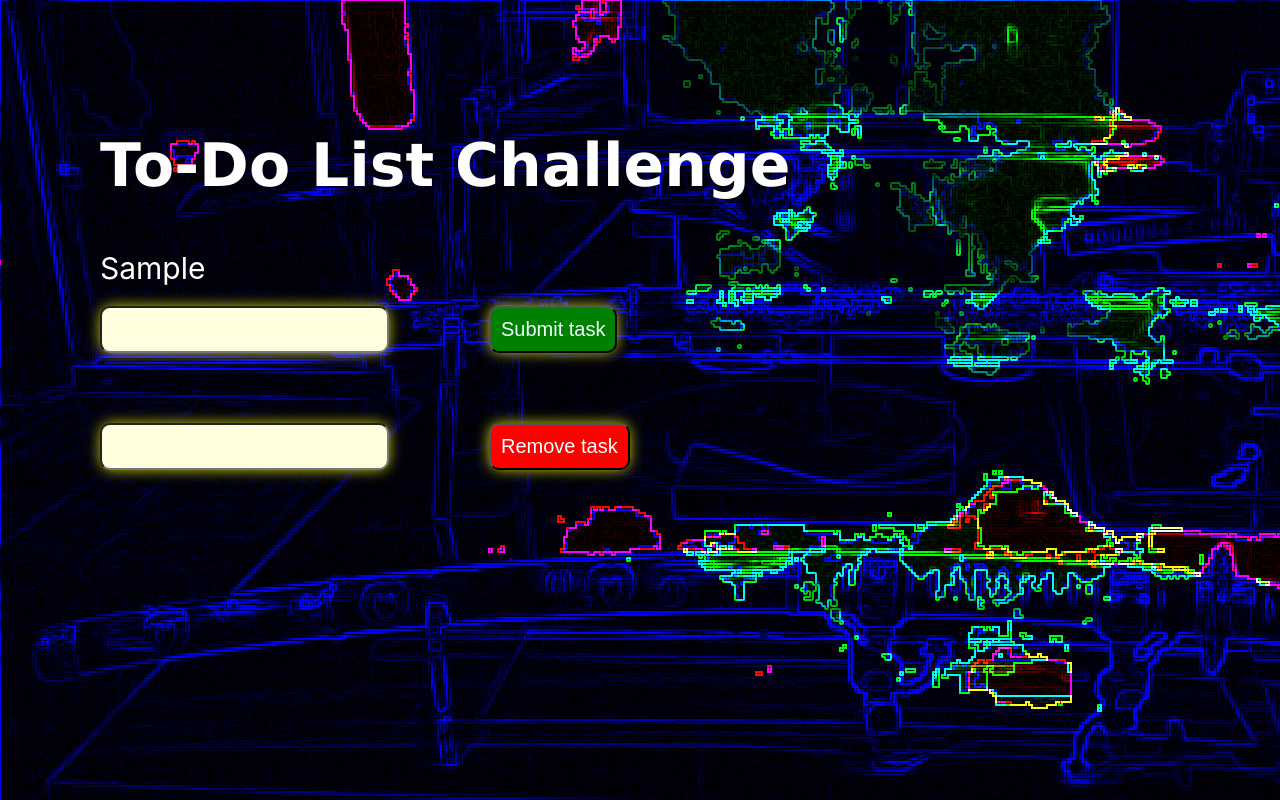
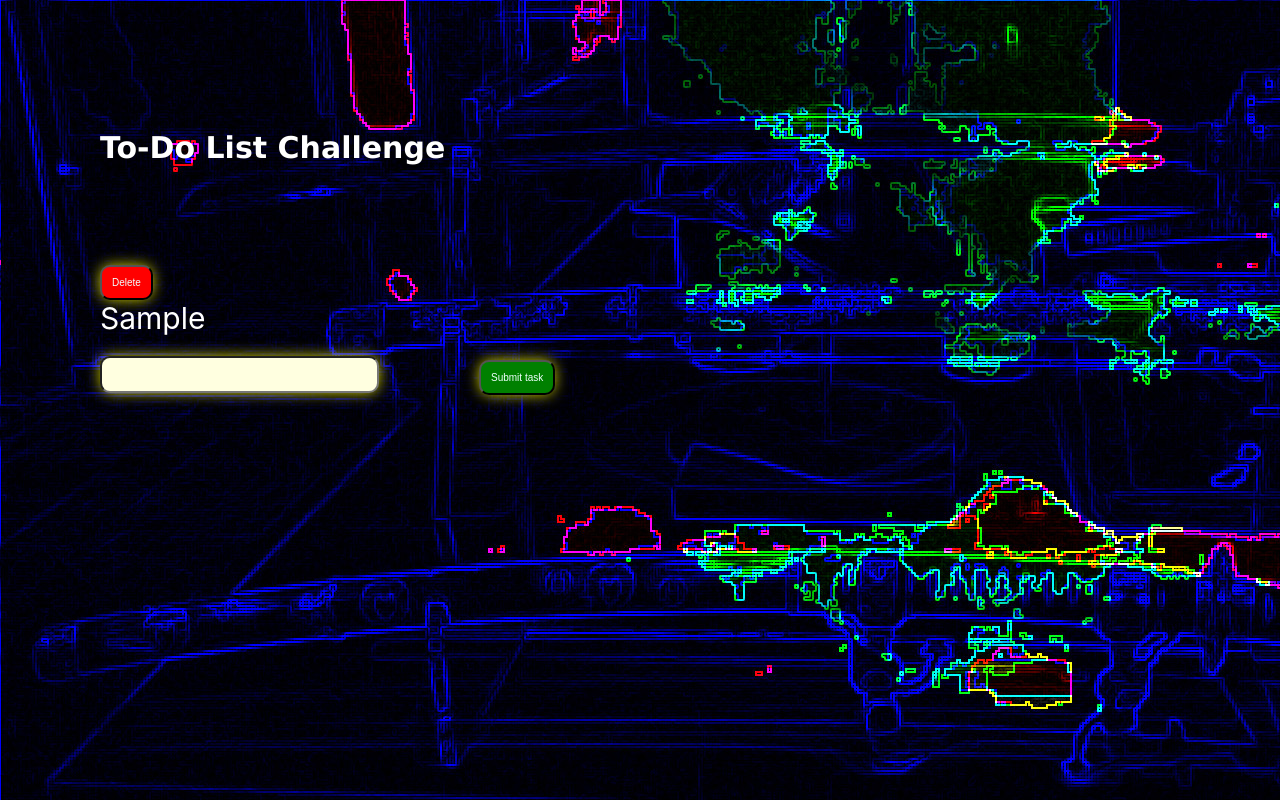
Before and after one commit to rosindubh/toDoList-challenge, a React (Create React App) app: page / in a window 1280 px wide. Both pictures are taken after typing "Sample" into the empty fields and a click on the button "Submit task". Built offline with nearby package versions, Linux system fonts and the light colour scheme.

Commit message:
created a delete button and tested

```diff
--- a/src/App.css
+++ b/src/App.css
@@ -12,13 +12,13 @@ body {
   margin-left: 100px;
   margin-bottom: 50px;
   font-family:Verdana, Geneva, Tahoma, sans-serif;
-  font-size: 60px;
+  font-size: 30px;
 }
 
 input {
   margin-left: 100px;
   margin-bottom: 20px;
-  padding: 10px;
+  padding: 5px;
   border-radius: 10px;
   font-size: 20px;
   background-color:lightyellow;
@@ -39,7 +39,7 @@ p {
   background-color: green;
   color: azure;
   border-radius: 10px;
-  font-size: 20px;
+  font-size: 10px;
   box-shadow: 0px 0px 15px -2px #FFFF00;
 
 }
@@ -50,7 +50,7 @@ p {
   background-color: red;
   color: azure;
   border-radius: 10px;
-  font-size: 20px;
+  font-size: 10px;
   box-shadow: 0px 0px 15px -2px #FFFF00;
 }
 
--- a/src/App3.js
+++ b/src/App3.js
@@ -9,7 +9,6 @@ const App3 = () => {
 
 const [input, setInput] = useState("")
 const [tasks, setTasks] = useState([])
-const [removeInput, setRemoveInput] = useState("")
 
 
   return (
@@ -17,6 +16,7 @@ const [removeInput, setRemoveInput] = useState("")
     <h1 className="heading">To-Do List Challenge</h1>
     <TaskList
       tasks={tasks}
+      setTasks={setTasks}
     />
     <InputDisplay
     input={input}
@@ -24,12 +24,7 @@ const [removeInput, setRemoveInput] = useState("")
     tasks={tasks}
     setTasks = {setTasks}
     />
-    <OutputDisplay
-    removeInput={removeInput}
-    setInput={setInput}
-    tasks={tasks}
-    setTasks = {setTasks}
-    />
+
     </div>
   )
 }
--- a/src/OutputDisplay.js
+++ b/src/OutputDisplay.js
@@ -1,23 +1,23 @@
-// phil welsby - 26 aug 2021
+// // phil welsby - 26 aug 2021
 
-const OutputDisplay = (props) => {
+// const OutputDisplay = (props) => {
 
-  const deleteByIndex = () => {
-    const newTasks = [...props.tasks]
-      newTasks.splice(3, 1)
-      props.setTasks(newTasks)
-      props.setInput("")
-    }
-    return (
-      <div>
-        {/* <p>{props.input}</p>  */}
-        <input
-        value={props.removeInput}
-        type={Int8Array}
-        onChange={(event) => props.setInput(event.target.value)} />
-        <button className="remove-btn" onClick={deleteByIndex}>Remove task</button>
-      </div>
-    )
-  }
+//   const deleteByIndex = () => {
+//     const newTasks = [...props.tasks]
+//       newTasks.splice(3, 1)
+//       props.setTasks(newTasks)
+//       props.setInput("")
+//     }
+//     return (
+//       <div>
+//         {/* <p>{props.input}</p>  */}
+//         <input
+//         value={props.removeInput}
+//         type={Int8Array}
+//         onChange={(event) => props.setInput(event.target.value)} />
+//         <button className="remove-btn" onClick={deleteByIndex}>Remove task</button>
+//       </div>
+//     )
+//   }
 
-export default OutputDisplay
+// export default OutputDisplay
--- a/src/TaskList.js
+++ b/src/TaskList.js
@@ -1,9 +1,21 @@
-const TaskList = ({tasks}) => {
+const TaskList = ({tasks, setTasks}) => {
+    const deleteHandler = (index) => {
+        const newTasks = [...tasks]
+        newTasks.splice(index, 1)
+        setTasks(newTasks)
+    }
+
     return (
     <div>
-        {tasks.map((task) => {
-            return <p>{task}</p>
-})}
+        {tasks.map((task, index) => {
+            return (
+                <>
+                    <button className="remove-btn" onClick={() => deleteHandler(index)}>Delete</button>
+                    <p>{task}</p>
+
+                </>
+            )
+        })}
     </div>
     )
 }
```
